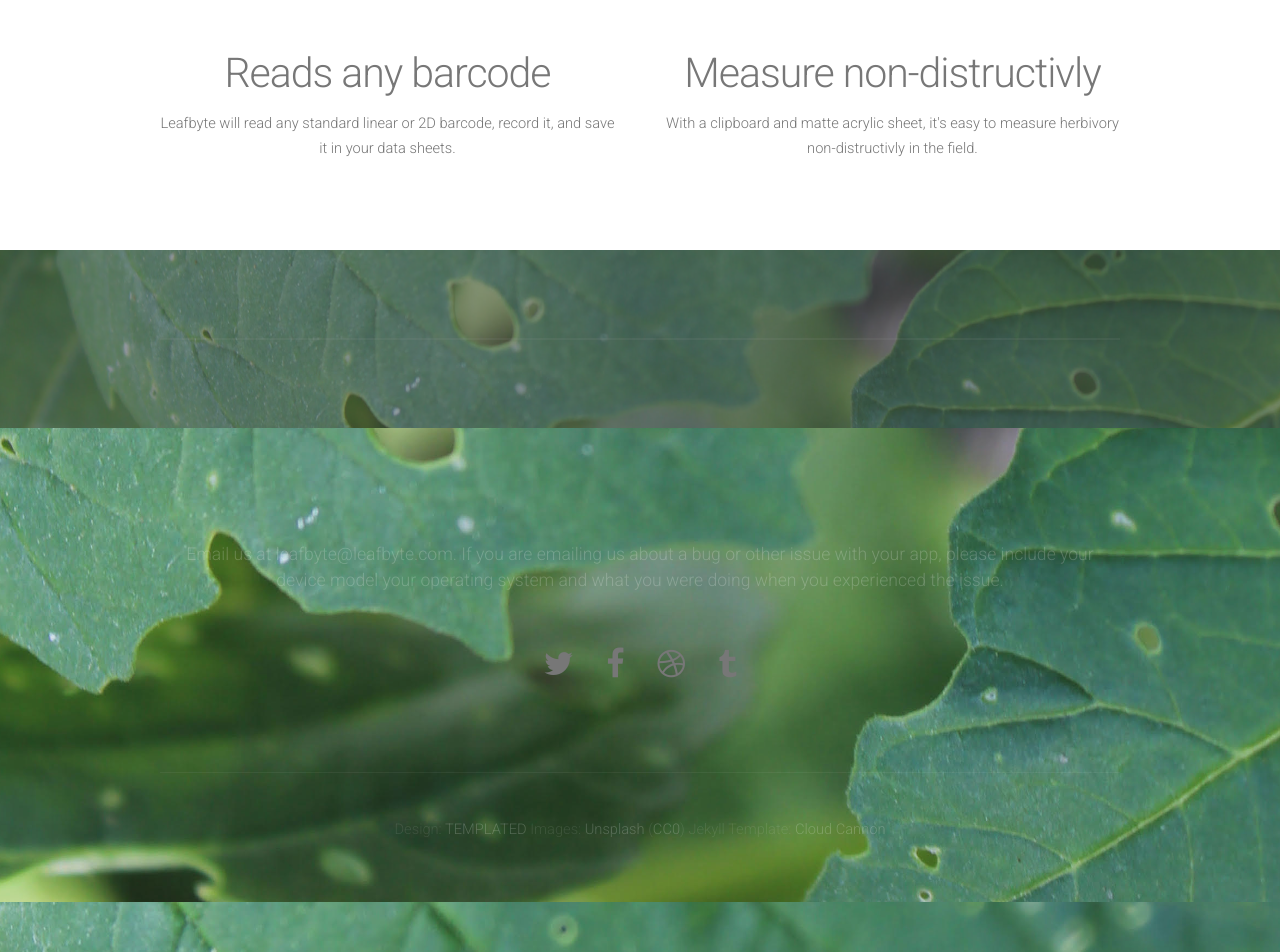
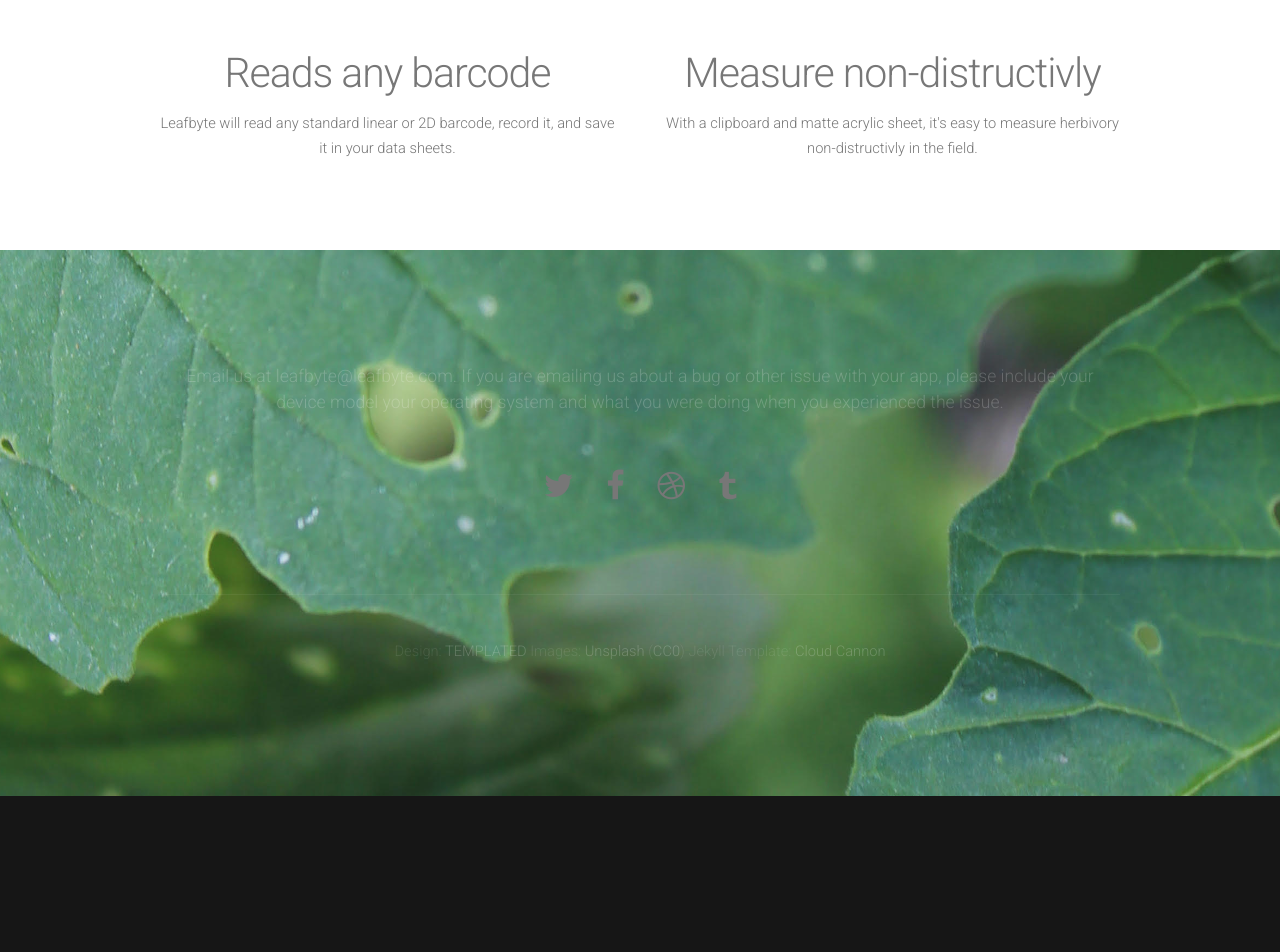
Before and after one commit to Zoegp/zoegp.github.io, a Jekyll site: the page leafbyte.html, which Jekyll copies as it is, in a window 1280 px wide. Shown: the part 2698-3650 px from the top of the page. Built offline with Jekyll 4.4.1, drawn with Linux system fonts in a browser that asks for light colours; nearby versions of some CDN libraries; after the commit the page ends 3494 px from its top, so only the background shows below that; grey boxes are pictures that could not be loaded.

Commit message:
Update leafbyte.html

```diff
--- a/leafbyte.html
+++ b/leafbyte.html
@@ -137,13 +137,6 @@ Released for free under the Creative Commons Attribution 3.0 license (templated.
 
 
 	<!-- Tweet -->
-	<div id="tweet">
-		<div class="container">
-			<section>
-			</section>
-		</div>
-	</div>
-
 
 <!-- Footer -->
 <div id="footer">
```
